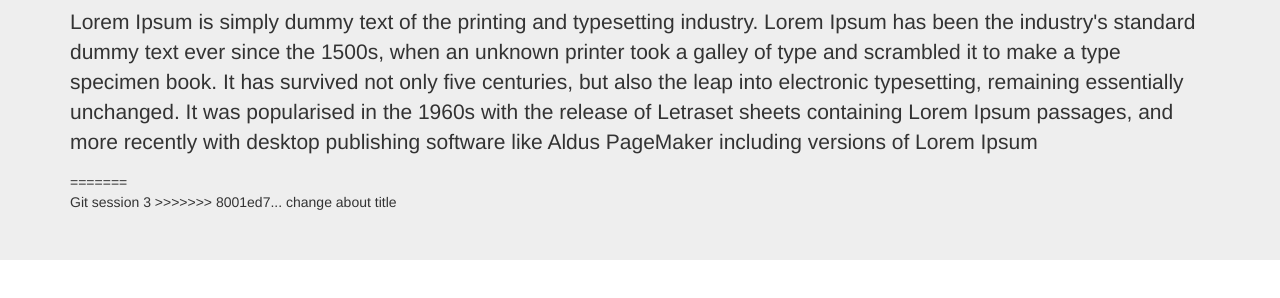
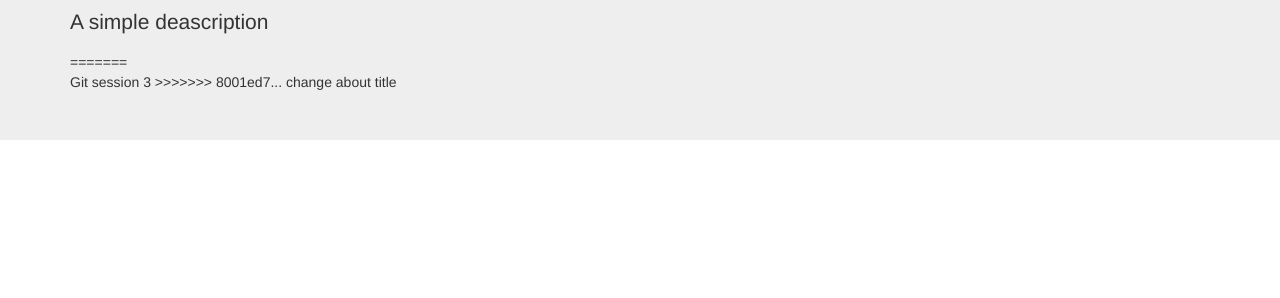
Before and after one commit to rodri-git/GTIDemo, a plain HTML site: page about.html in a window 1280 px wide. Shown: the part 210-508 px from the top of the page. Drawn offline with Linux system fonts and the light colour scheme.

Commit message:
Update description in about page

```diff
--- a/about.html
+++ b/about.html
@@ -26,7 +26,7 @@
     <div class="jumbotron">
         <div class="container">
           <h1>GIT source control day 4</h1>
-          <p>Lorem Ipsum is simply dummy text of the printing and typesetting industry. Lorem Ipsum has been the industry's standard dummy text ever since the 1500s, when an unknown printer took a galley of type and scrambled it to make a type specimen book. It has survived not only five centuries, but also the leap into electronic typesetting, remaining essentially unchanged. It was popularised in the 1960s with the release of Letraset sheets containing Lorem Ipsum passages, and more recently with desktop publishing software like Aldus PageMaker including versions of Lorem Ipsum
+          <p>A simple deascription
           </p>
 =======
         <div>
```
